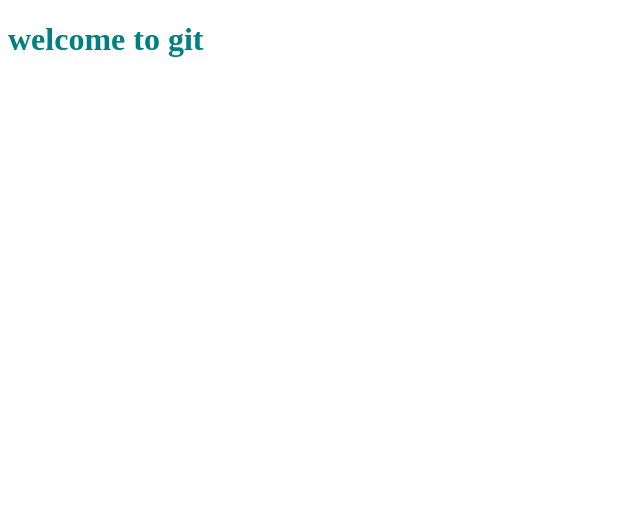
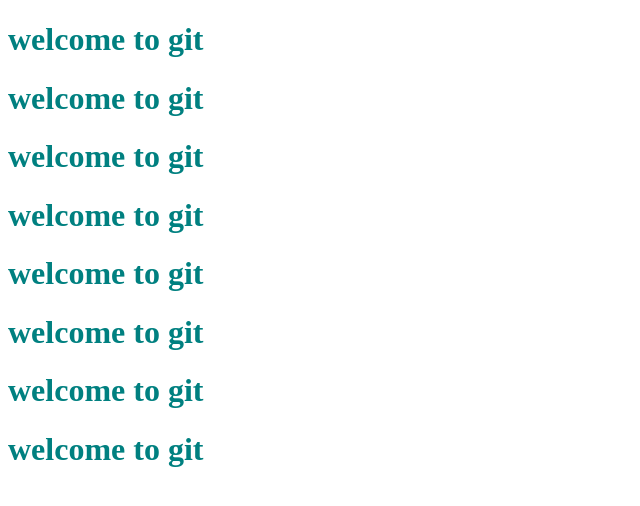
Before and after one commit to anumtaasnain/first_project_github, a plain HTML site: page index.html in a window 1280 px wide. Shown: the whole page, without its empty margins (0-640 px from the left). Drawn offline with Linux system fonts and the light colour scheme.

Commit message:
add more h1

```diff
--- a/index.html
+++ b/index.html
@@ -8,5 +8,12 @@
 </head>
 <body>
     <h1>welcome to git</h1>
+    <h1>welcome to git</h1>
+    <h1>welcome to git</h1>
+    <h1>welcome to git</h1>
+    <h1>welcome to git</h1>
+    <h1>welcome to git</h1>
+    <h1>welcome to git</h1>
+    <h1>welcome to git</h1>
 </body>
 </html>
```
